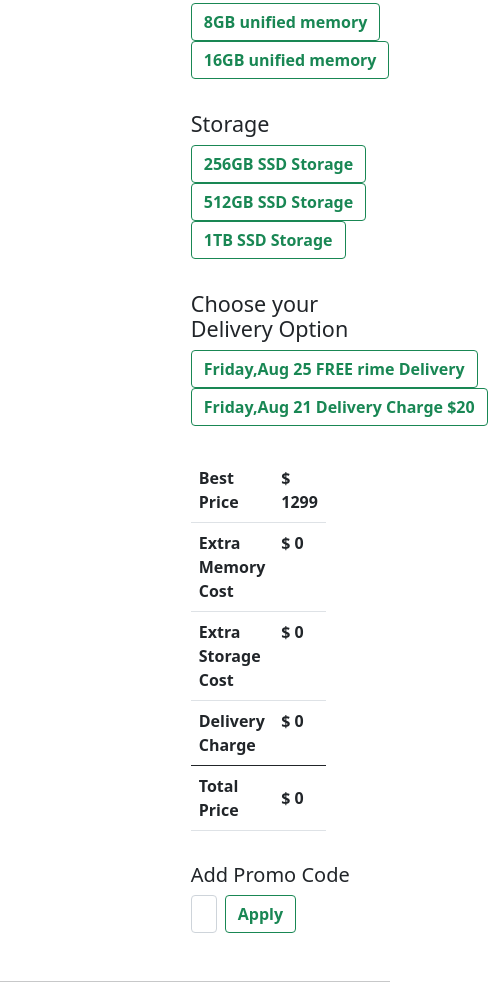
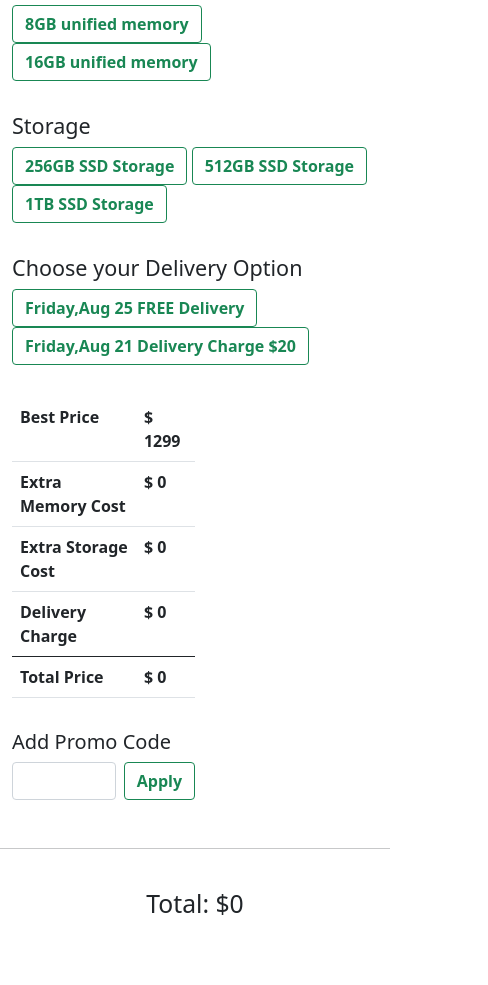
Before and after one commit to Bappy-Das/mackbook-pro-js, a plain HTML site: page index.html in a window 390 px wide. Shown: the part 721-1706 px from the top of the page, 488 px wide, since content can reach past the window. After the commit the page ends 1672 px from the top, so only its background shows below. Drawn offline with nearby package versions, Linux system fonts and the light colour scheme.

Commit message:
bug fixed

```diff
--- a/index.html
+++ b/index.html
@@ -16,10 +16,10 @@
 <body>
     <main class="container">
         <div class="row d-flex justify-content-center">
-            <div class="col-5 p-5">
+            <div class="col-lg-5 col-md-5 p-5">
                 <img class="img-fluid" src="images/mac.png" alt="">
             </div>
-            <div class="col-6">
+            <div class="col-lg-6 col-md-6">
                 <div class="mt-5">
                     <h2 class="mb-4">Customize your Blue 24-inch <br> iMac with Apple m1 Chip.</h2>
                     <p class="text-md-start w-75">Apple M1 chip with 8-core CPU with 4 performance cores and 4 effciency
@@ -47,7 +47,7 @@
                 <div class="py-3">
                     <h4>Choose your Delivery Option</h4>
                     <input id="free-delivery" class="btn btn-outline-success fw-bold" type="button"
-                        value="Friday,Aug 25 FREE rime Delivery">
+                        value="Friday,Aug 25 FREE Delivery">
                     <input id="paid-delivery" class="btn btn-outline-success fw-bold" type="button"
                         value="Friday,Aug 21 Delivery Charge $20">
                 </div>
```
